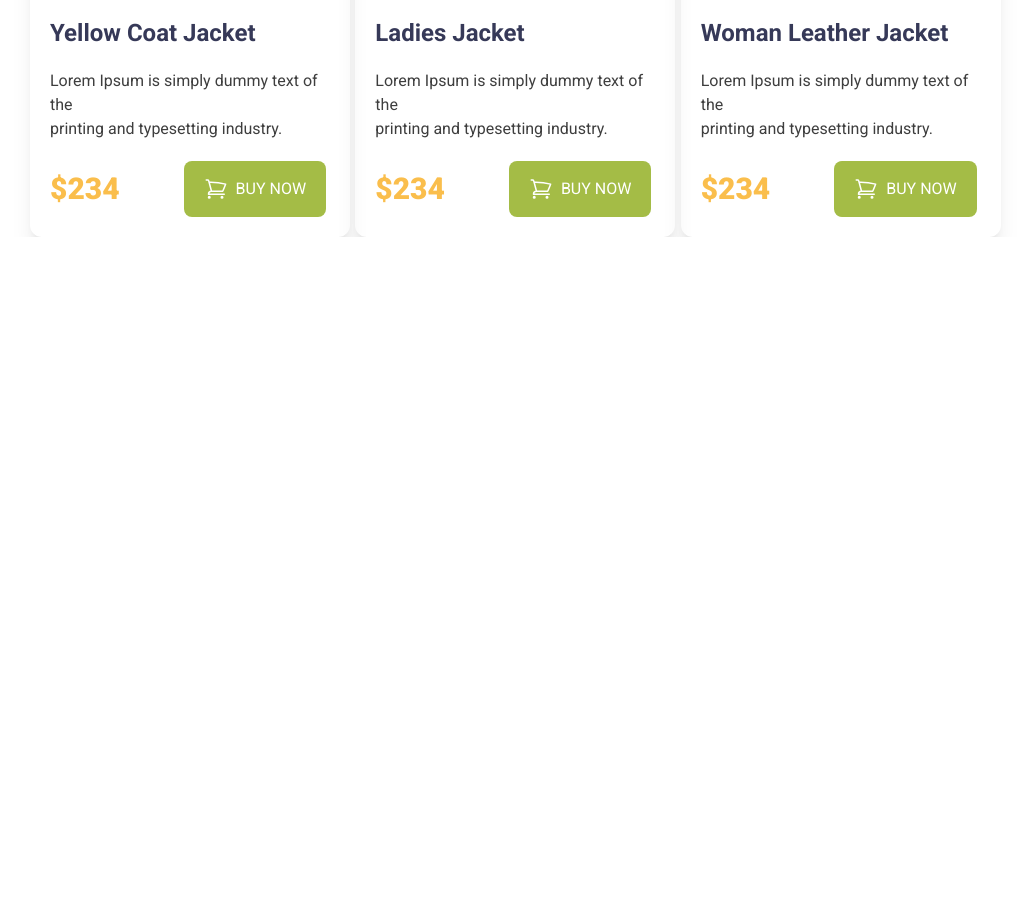
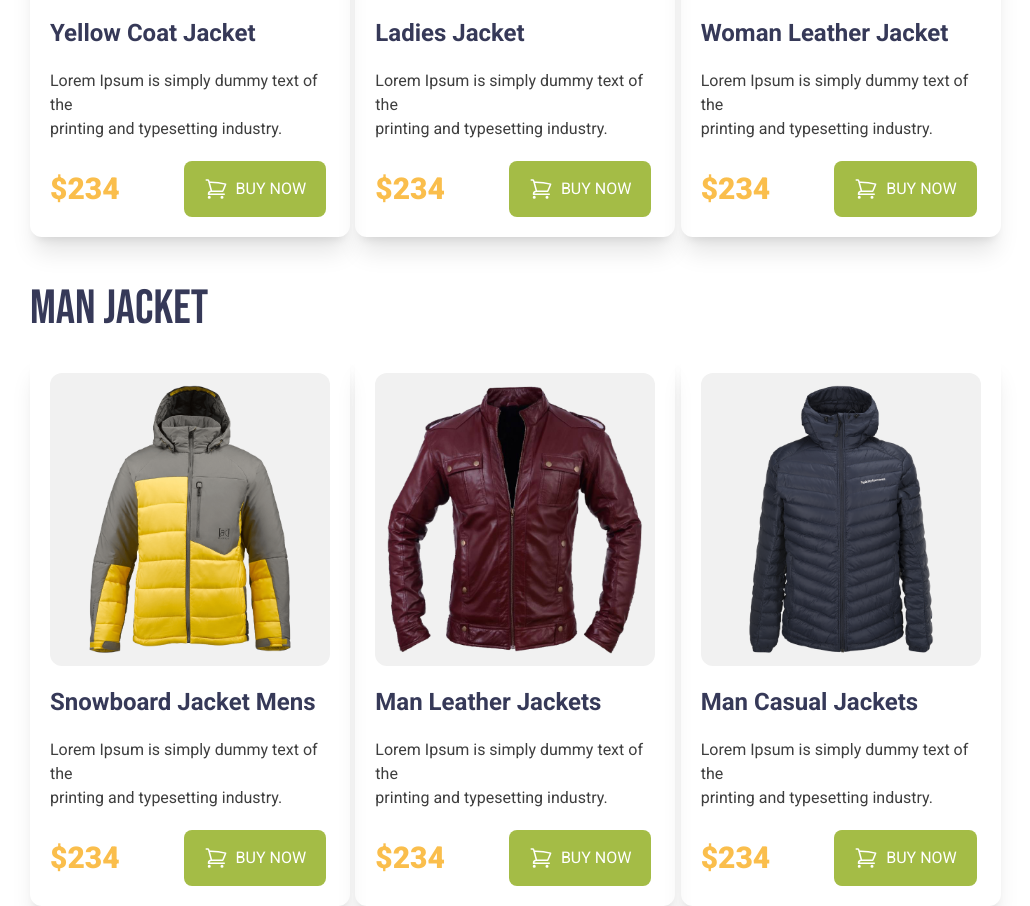
Before and after one commit to mdnoble1/penguin-fashion, a plain HTML site: page index.html in a window 1280 px wide. Shown: the part 1170-2076 px from the top of the page, without its empty margins (178-1208 px from the left). Before the commit the page ends 1407 px from the top, so only its background shows below. Drawn offline with nearby package versions, Linux system fonts and the light colour scheme.

Commit message:
added men jacket section

```diff
--- a/index.html
+++ b/index.html
@@ -53,6 +53,7 @@
     </section>
     </header>
     <main class="mt-12">
+        <!-- women jacket section  -->
         <section class="pl-7 md:pl-12 lg:mx-24 lg:pl-28">
             <h3 class="font-bebas-neue text-5xl text-[#363958] mb-5">W0Man Jacket</h3>
             <div class="grid grid-cols-1 md:grid-cols-2 lg:grid-cols-3">
@@ -97,6 +98,51 @@
                 </div>
             </div>
         </section>
+        <!-- men jacket section  -->
+        <section class="pl-7 md:pl-12 md:mt-12 lg:mx-24 lg:pl-28 lg:mt-12">
+            <h3 class="font-bebas-neue text-5xl text-[#363958] mb-5">Man Jacket</h3>
+            <div class="grid grid-cols-1 md:grid-cols-2 lg:grid-cols-3">
+                <div class=" w-80 p-5 rounded-xl shadow-xl">
+                    <img class="bg-[#F1F1F1] p-3 w-72 rounded-xl" src="images/jacket-4.png" alt="">
+                    <h3 class="font-roboto font-bold text-2xl text-[#363958] mt-5 mb-5">Snowboard Jacket Mens </h3>
+                    <p class="font-roboto text-[#3E3E3E] mb-5">Lorem Ipsum is simply dummy text of the<br>
+                        printing and typesetting industry.</p>
+                   <div class="flex gap-16 items-center">
+                    <h3 class="font-roboto font-black text-3xl text-[#FABE4C]">$234</h3>
+                    <button class="flex gap-2 items-center font-roboto text-white w-42.5 h-14 bg-[#A4BC46] p-5 rounded-lg"><svg xmlns="http://www.w3.org/2000/svg" fill="none" viewBox="0 0 24 24" stroke-width="1.5" stroke="currentColor" class="w-6 h-6">
+                        <path stroke-linecap="round" stroke-linejoin="round" d="M2.25 3h1.386c.51 0 .955.343 1.087.835l.383 1.437M7.5 14.25a3 3 0 00-3 3h15.75m-12.75-3h11.218c1.121-2.3 2.1-4.684 2.924-7.138a60.114 60.114 0 00-16.536-1.84M7.5 14.25L5.106 5.272M6 20.25a.75.75 0 11-1.5 0 .75.75 0 011.5 0zm12.75 0a.75.75 0 11-1.5 0 .75.75 0 011.5 0z" />
+                      </svg>
+                      BUY NOW</button>
+                   </div>
+                </div>
+                <div class=" w-80 p-5 rounded-xl shadow-xl">
+                    <img class="bg-[#F1F1F1] p-3 w-72 rounded-xl" src="images/jacket-5.png" alt="">
+                    <h3 class="font-roboto font-bold text-2xl text-[#363958] mt-5 mb-5">Man Leather Jackets </h3>
+                    <p class="font-roboto text-[#3E3E3E] mb-5">Lorem Ipsum is simply dummy text of the<br>
+                        printing and typesetting industry.</p>
+                   <div class="flex gap-16 items-center">
+                    <h3 class="font-roboto font-black text-3xl text-[#FABE4C]">$234</h3>
+                    <button class="flex gap-2 items-center font-roboto text-white w-42.5 h-14 bg-[#A4BC46] p-5 rounded-lg"><svg xmlns="http://www.w3.org/2000/svg" fill="none" viewBox="0 0 24 24" stroke-width="1.5" stroke="currentColor" class="w-6 h-6">
+                        <path stroke-linecap="round" stroke-linejoin="round" d="M2.25 3h1.386c.51 0 .955.343 1.087.835l.383 1.437M7.5 14.25a3 3 0 00-3 3h15.75m-12.75-3h11.218c1.121-2.3 2.1-4.684 2.924-7.138a60.114 60.114 0 00-16.536-1.84M7.5 14.25L5.106 5.272M6 20.25a.75.75 0 11-1.5 0 .75.75 0 011.5 0zm12.75 0a.75.75 0 11-1.5 0 .75.75 0 011.5 0z" />
+                      </svg>
+                      BUY NOW</button>
+                   </div>
+                </div>
+                <div class=" w-80 p-5 rounded-xl shadow-xl">
+                    <img class="bg-[#F1F1F1] p-3 w-72 rounded-xl" src="images/jacket-6.png" alt="">
+                    <h3 class="font-roboto font-bold text-2xl text-[#363958] mt-5 mb-5">Man Casual Jackets  </h3>
+                    <p class="font-roboto text-[#3E3E3E] mb-5">Lorem Ipsum is simply dummy text of the<br>
+                        printing and typesetting industry.</p>
+                   <div class="flex gap-16 items-center">
+                    <h3 class="font-roboto font-black text-3xl text-[#FABE4C]">$234</h3>
+                    <button class="flex gap-2 items-center font-roboto text-white w-42.5 h-14 bg-[#A4BC46] p-5 rounded-lg"><svg xmlns="http://www.w3.org/2000/svg" fill="none" viewBox="0 0 24 24" stroke-width="1.5" stroke="currentColor" class="w-6 h-6">
+                        <path stroke-linecap="round" stroke-linejoin="round" d="M2.25 3h1.386c.51 0 .955.343 1.087.835l.383 1.437M7.5 14.25a3 3 0 00-3 3h15.75m-12.75-3h11.218c1.121-2.3 2.1-4.684 2.924-7.138a60.114 60.114 0 00-16.536-1.84M7.5 14.25L5.106 5.272M6 20.25a.75.75 0 11-1.5 0 .75.75 0 011.5 0zm12.75 0a.75.75 0 11-1.5 0 .75.75 0 011.5 0z" />
+                      </svg>
+                      BUY NOW</button>
+                   </div>
+                </div>
+            </div>
+        </section>
     </main>
     <footer></footer>
 </body>
```
